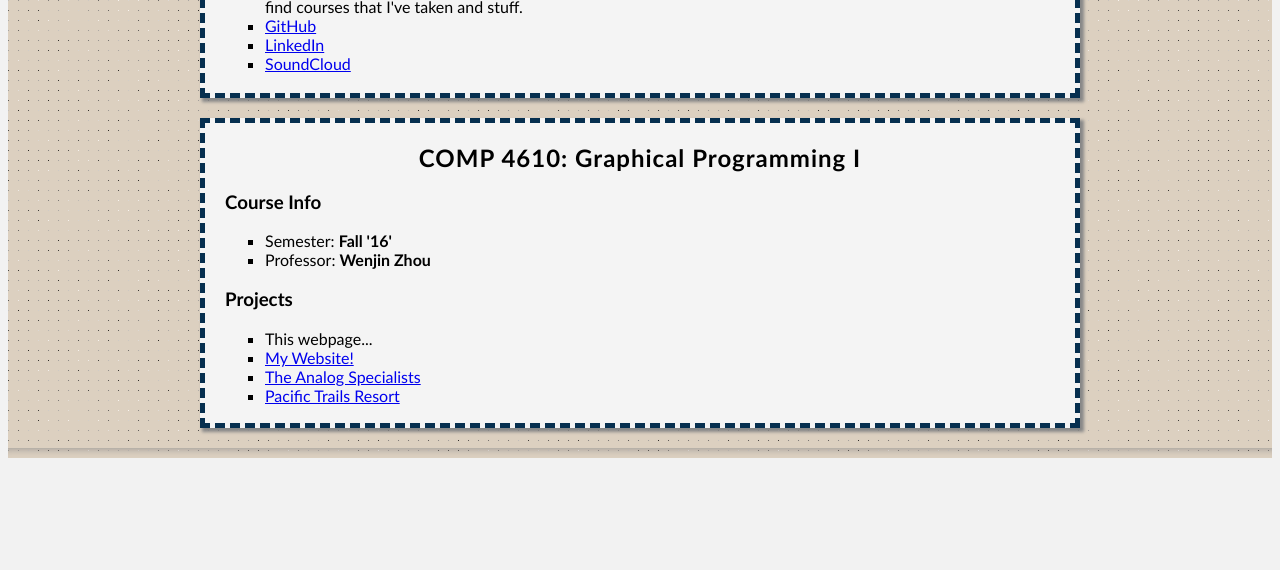
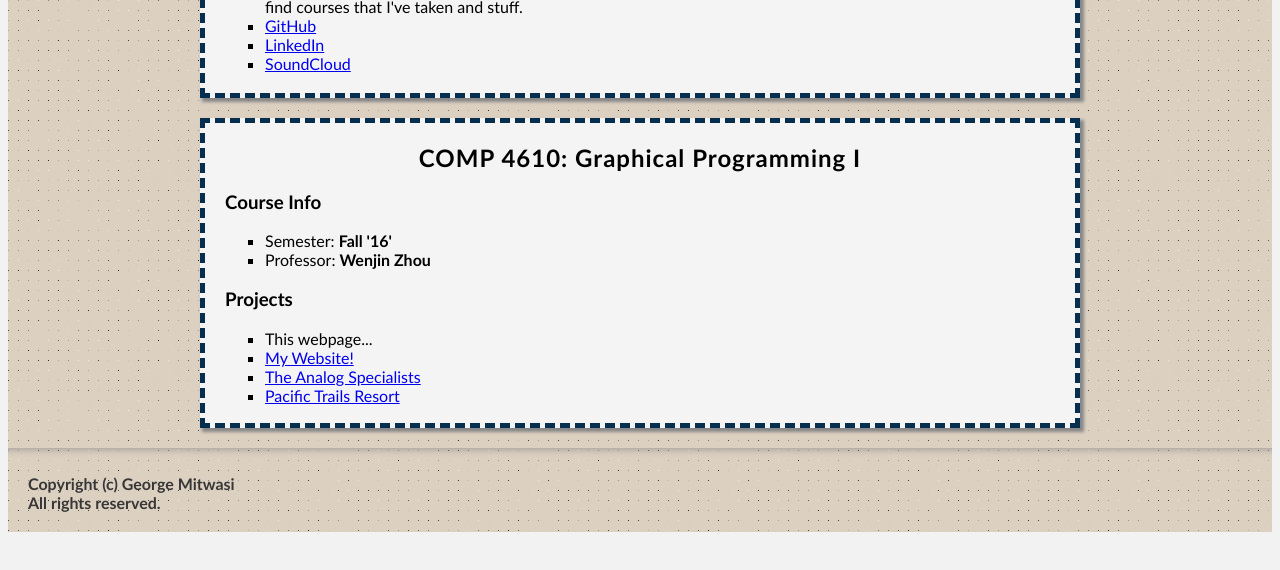
Before and after one commit to georgemitwasi/georgemitwasi.github.io, a plain HTML site: page index.html in a window 1280 px wide. Shown: the part 208-778 px from the top of the page. Drawn offline with Linux system fonts and the light colour scheme.

Commit message:
Token 2 - HW4

```diff
--- a/index.html
+++ b/index.html
@@ -87,6 +87,9 @@
             <!-- LINE BREAK -->
             <hr />
 
+            <!-- COPYRIGHT -->
+            <p class="footer"><strong>Copyright (c) George Mitwasi <br /> All rights reserved.</strong></p>
+
         </div> <!-- END CONTAINER -->
     </body>
 </html>
```
